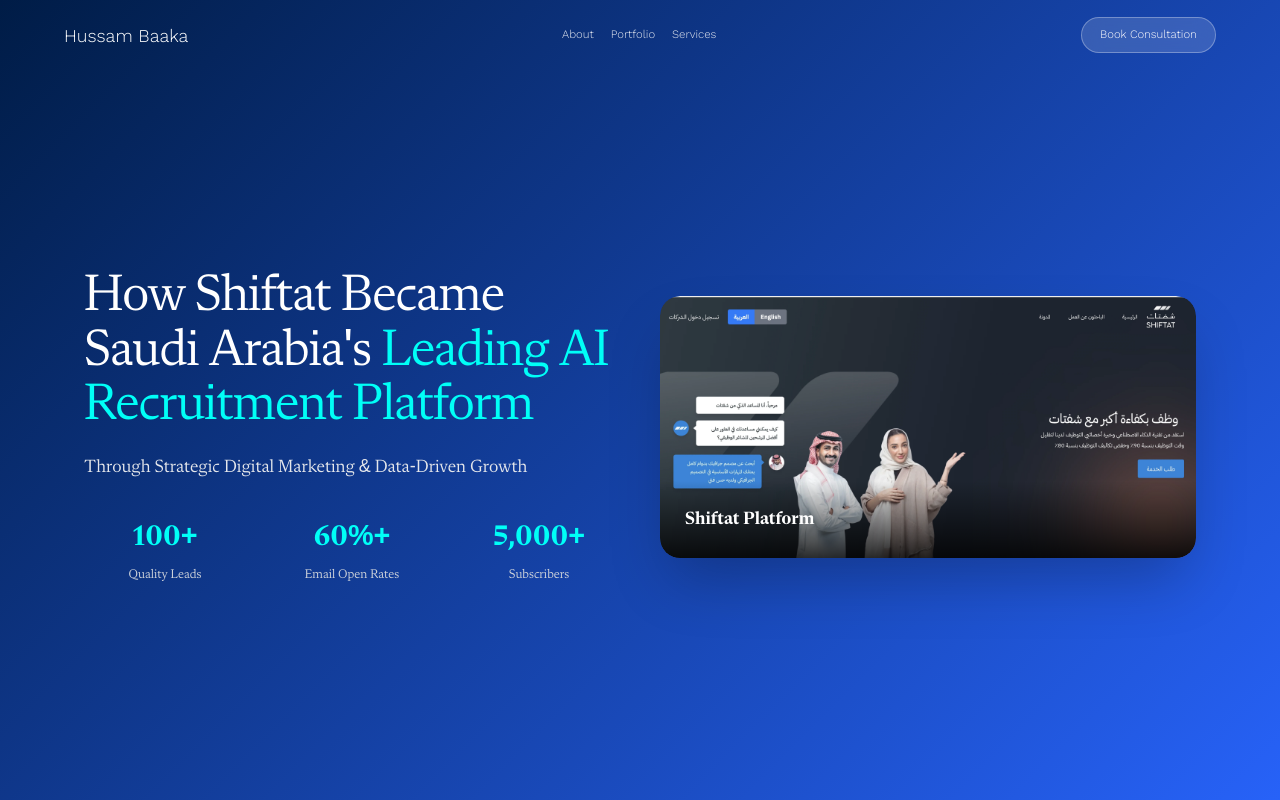
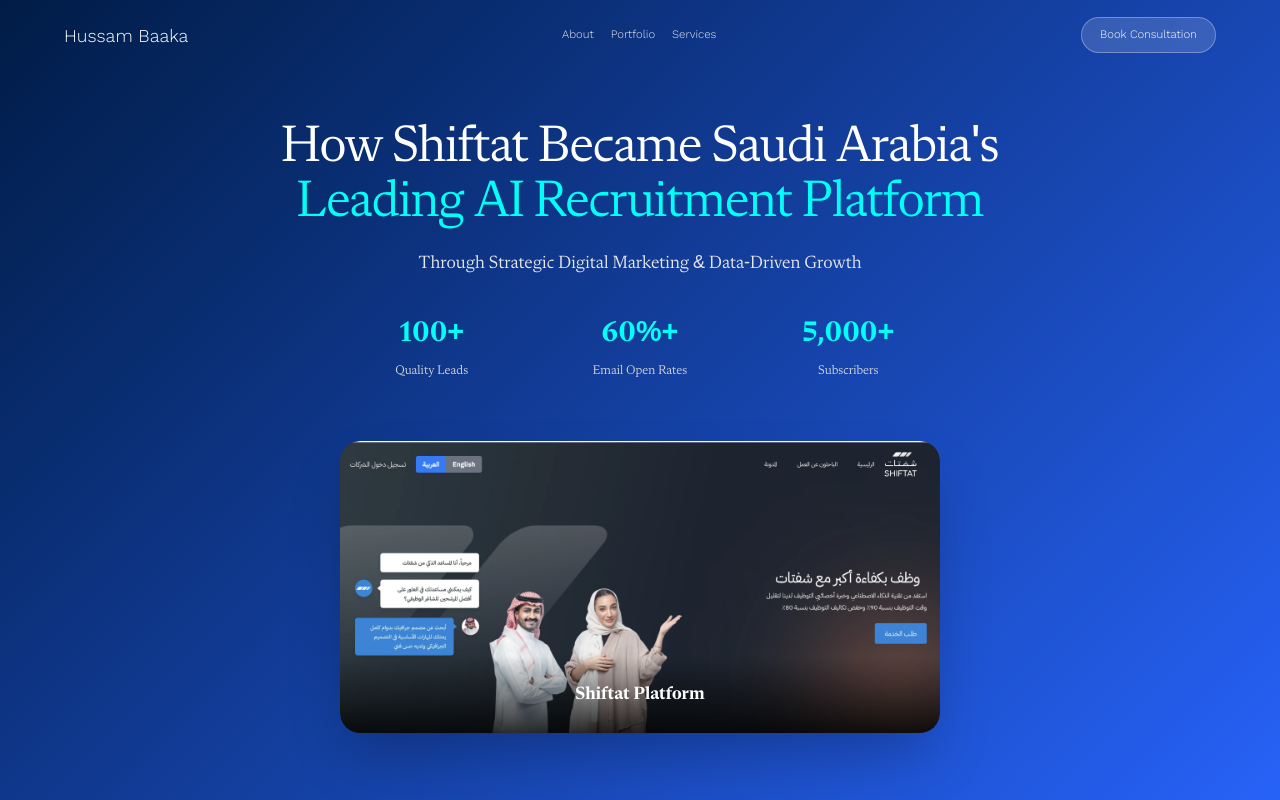
Before and after one commit to SystemSaura/hussam-portfolio, a Next.js app: page /shiftat in a window 1280 px wide. Shown: the top 800 px of the page. Built offline with nearby package versions, Linux system fonts and the light colour scheme.

Commit message:
caseStudyPage.tsx & caseStudyPage.module.css: center Shiftat case study hero content and move platform image below stats for better visual hierarchy in hero section

```diff
--- a/src/caseStudyPage/caseStudyPage.module.css
+++ b/src/caseStudyPage/caseStudyPage.module.css
@@ -111,18 +111,20 @@
 }
 
 .heroContent {
-  display: grid;
-  grid-template-columns: 1fr 1fr;
-  gap: clamp(20px, 4vw, 40px);
+  display: flex;
+  flex-direction: column;
   align-items: center;
   justify-content: center;
+  text-align: center;
 }
 
 .heroText {
-  max-width: 580px;
+  width: 100%;
   display: flex;
   flex-direction: column;
   justify-content: center;
+  align-items: center;
+  margin-bottom: clamp(40px, 6vw, 60px);
 }
 
 .heroTitle {
@@ -132,6 +134,7 @@
   line-height: 1.05;
   letter-spacing: -0.02em;
   margin-bottom: clamp(16px, 2vw, 20px);
+  text-align: center;
 }
 
 .highlight {
@@ -144,12 +147,16 @@
   color: #E5E7EB;
   margin-bottom: clamp(25px, 3.5vw, 35px);
   line-height: 1.5;
+  text-align: center;
 }
 
 .heroStats {
   display: grid;
   grid-template-columns: repeat(3, 1fr);
   gap: clamp(15px, 2.5vw, 25px);
+  width: 100%;
+  max-width: 600px;
+  margin: 0 auto;
 }
 
 .stat {
@@ -174,6 +181,7 @@
   display: flex;
   justify-content: center;
   align-items: center;
+  width: 100%;
 }
 
 .heroImageContainer {
@@ -183,6 +191,8 @@
   box-shadow: 0 30px 60px -12px rgba(0, 0, 0, 0.25);
   backdrop-filter: blur(10px);
   max-width: 100%;
+  width: 100%;
+  max-width: 600px;
 }
 
 .heroImg {
@@ -696,11 +706,6 @@
 
 /* Mobile responsive breakpoints */
 @media (max-width: 768px) {
-  .heroContent {
-    grid-template-columns: 1fr;
-    text-align: center;
-  }
-
   .heroStats {
     grid-template-columns: 1fr;
     gap: clamp(15px, 2vw, 20px);
@@ -723,11 +728,6 @@
 }
 
 @media (max-width: 1024px) {
-  .heroContent {
-    grid-template-columns: 1fr;
-    text-align: center;
-  }
-
   .challengeGrid {
     grid-template-columns: 1fr;
     text-align: center;
--- a/src/caseStudyPage/caseStudyPage.tsx
+++ b/src/caseStudyPage/caseStudyPage.tsx
@@ -61,9 +61,10 @@
           <div className={styles.heroContainer}>
             <div className={styles.heroContent}>
               <div className={styles.heroText}>
-                <h1 className={styles.heroTitle}>
-                  How Shiftat Became Saudi Arabia's <span className={styles.highlight}>Leading AI Recruitment Platform</span>
-                </h1>
+              <h1 className={styles.heroTitle}>
+                How Shiftat Became Saudi Arabia's<br />
+                <span className={styles.highlight}>Leading AI Recruitment Platform</span>
+              </h1>
                 <p className={styles.heroSubtitle}>
                   Through Strategic Digital Marketing & Data-Driven Growth
                 </p>
```
